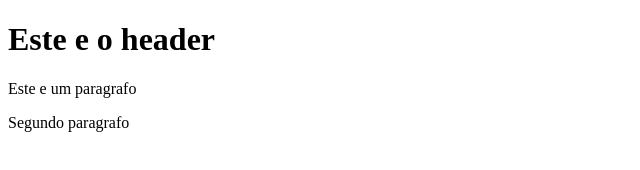
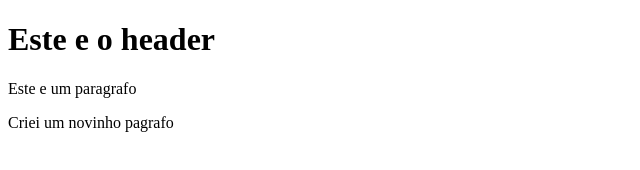
Before and after one commit to paulofor/git-angular, a website: page index.html in a window 1280 px wide. Shown: the full height of the page, 0-640 px from the left. Drawn offline with Linux system fonts and the light colour scheme.

Commit message:
depois de execucao 1

```diff
--- a/index.html
+++ b/index.html
@@ -4,6 +4,6 @@
     <body>
         <h1>Este e o header</h1>
         <p>Este e um paragrafo</p>
-        <p>Segundo paragrafo</p>
+        <p>Criei um novinho pagrafo</p>
     </body>
 </html>
```
Also changed, not shown: package.json (added, +24 -0 lines), 1 other file.
